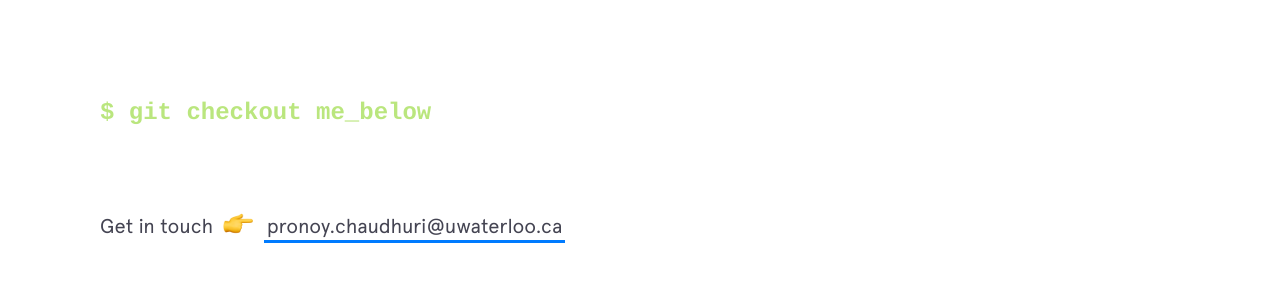
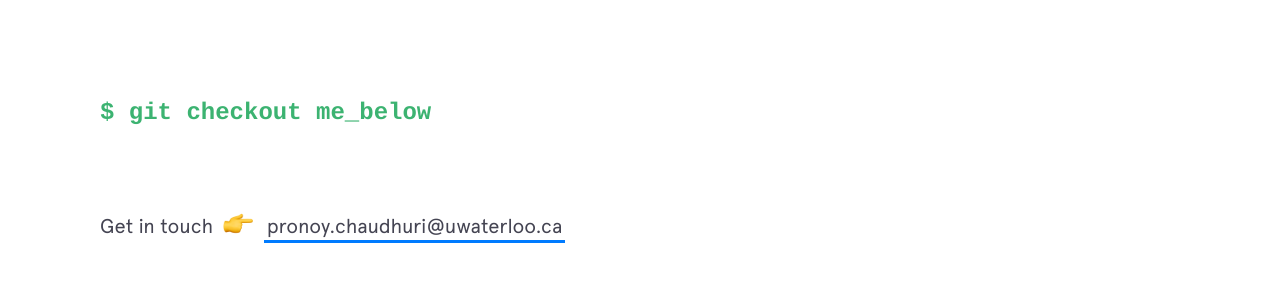
Before and after one commit to PronoyC/pronoyc.github.io, a Jekyll site: the page built from index.html, in a window 1280 px wide. Shown: the part 498-789 px from the top of the page. Built offline with Jekyll 4.4.1, drawn with Linux system fonts in a browser that asks for light colours; nearby versions of some CDN libraries.

Commit message:
Update intro.html

```diff
--- a/_includes/intro.html
+++ b/_includes/intro.html
@@ -6,7 +6,7 @@
   <h2 class="intro__tagline">I'm
     <span class="name">Pronoy Chaudhuri</span>, a blockchain-focused full-stack developer adamant on creating meaningful code
     <span class="emoji technologist"></span>
-    <h2 style="font-family:courier;color:#bae67e;"> $ git checkout me_below</h2>
+    <h2 style="font-family:courier;color:MediumSeaGreen;"> $ git checkout me_below</h2>
   </h2>
 
   <h3 class="intro__contact">
```
